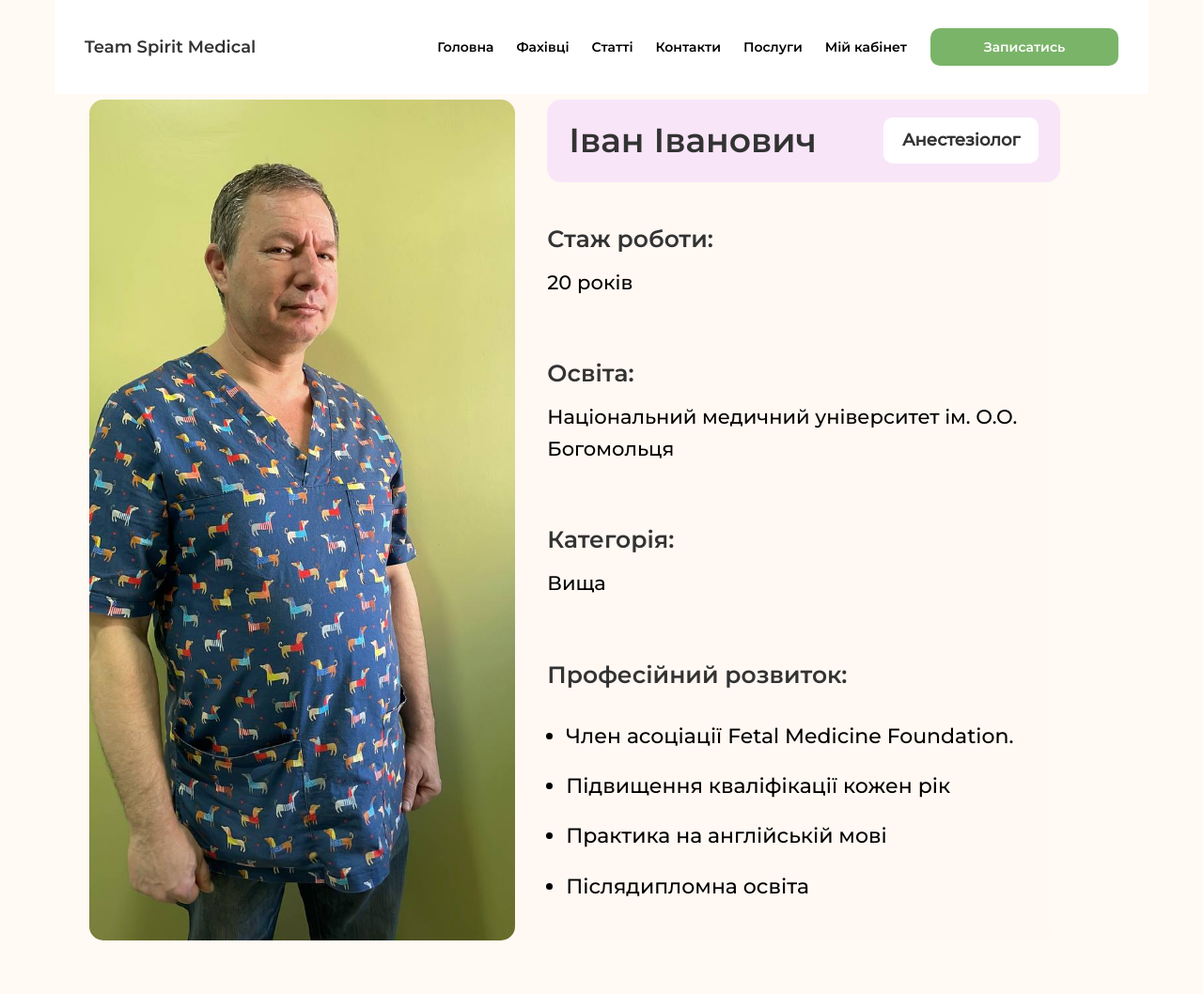
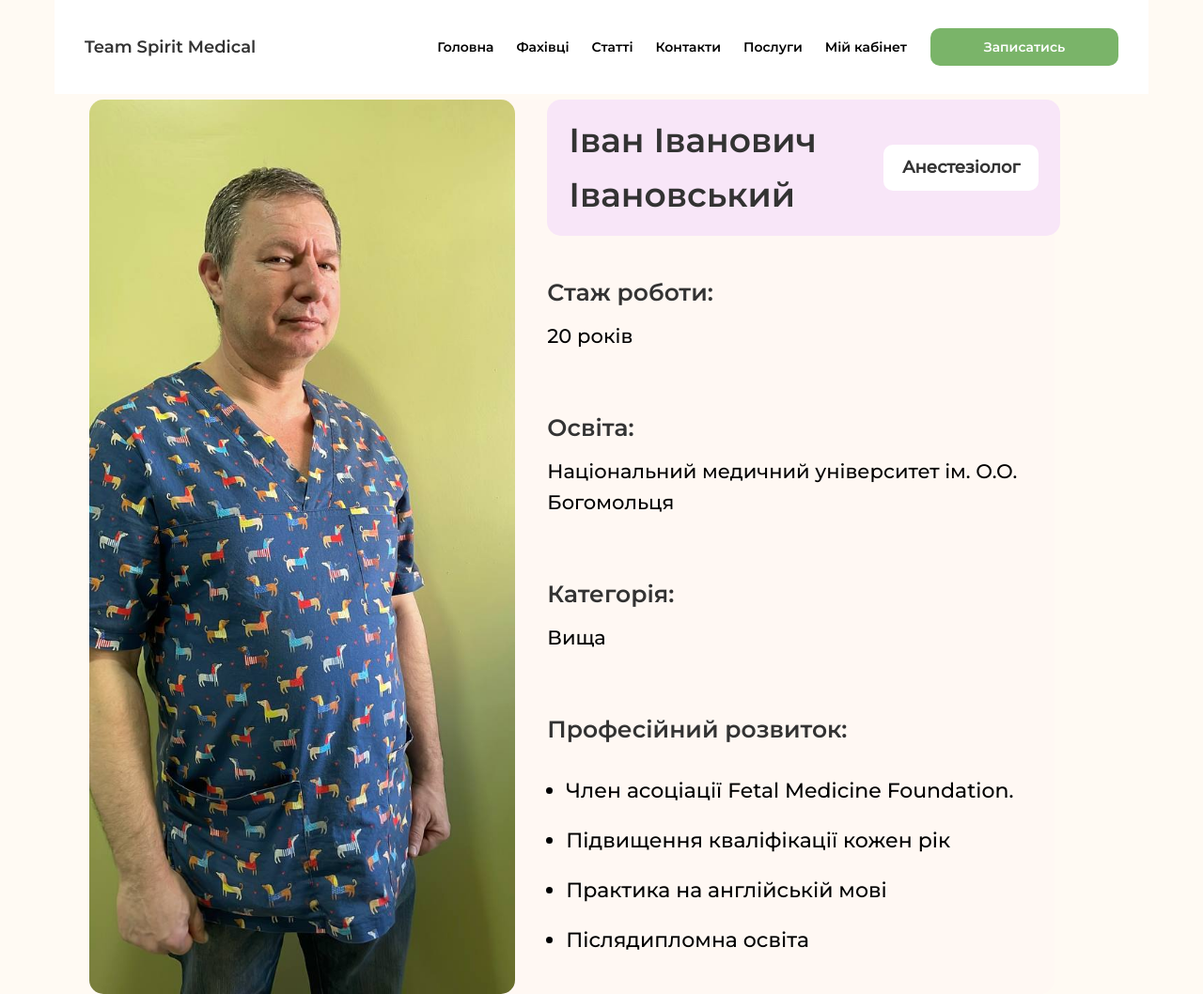
Before and after one commit to v1kv1k/hospitalprealpha, a plain HTML site: page pages/doctor.html in a window 1280 px wide. Shown: the top 1058 px of the page at 94% size. Drawn offline with Linux system fonts and the light colour scheme.

Commit message:
Update doctor.html

```diff
--- a/pages/doctor.html
+++ b/pages/doctor.html
@@ -46,7 +46,7 @@
 
             <div class="doctor-info">
                 <div class="doctor-header">
-                    <h1>Іван Іванович</h1>
+                    <h1>Іван Іванович Івановський</h1>
                     <span class="specialty">Анестезіолог</span>
                 </div>
 
```
